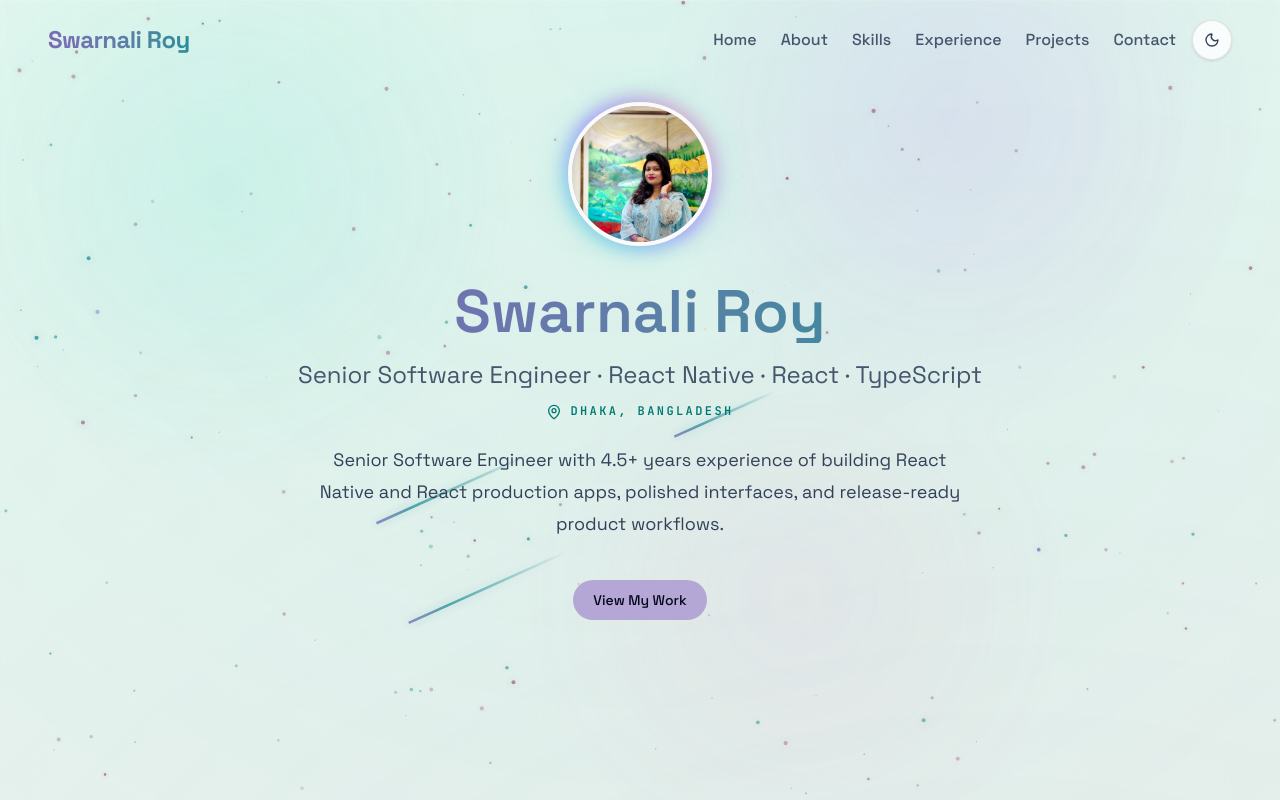
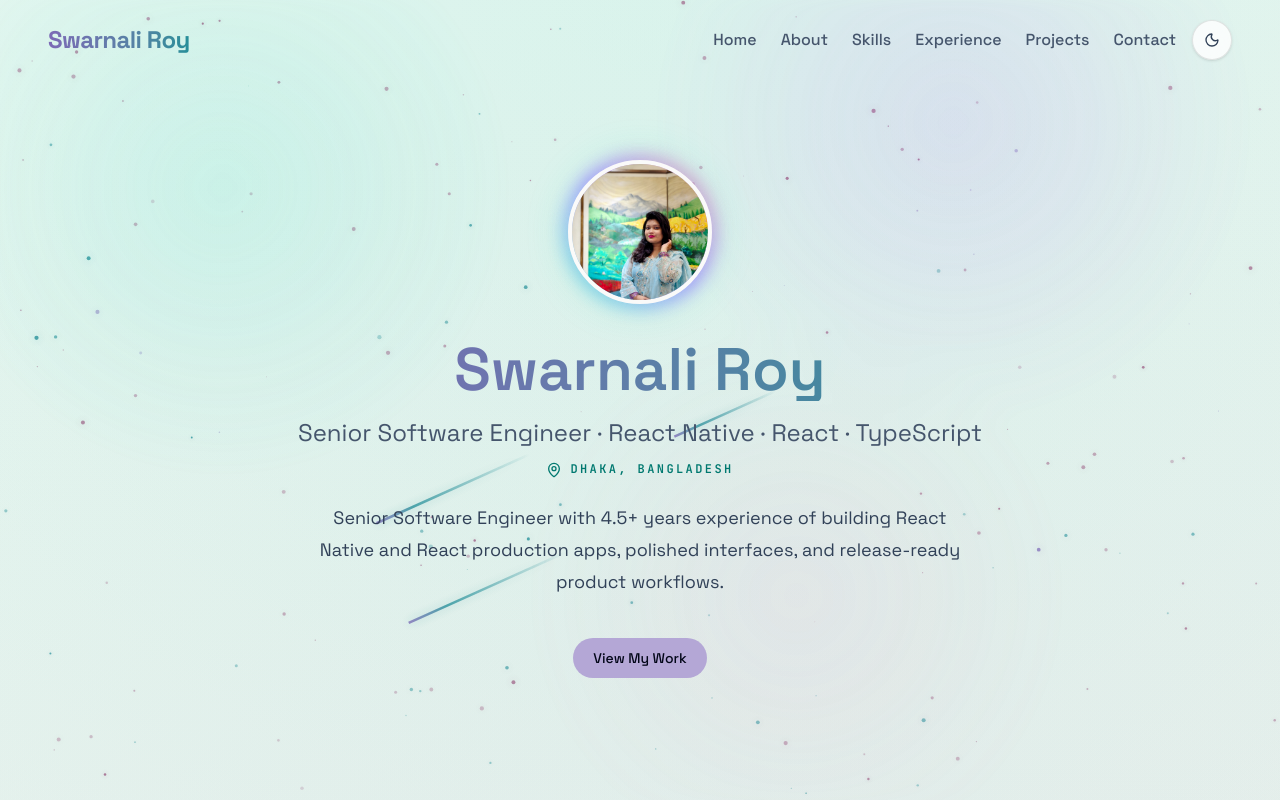
Before and after one commit to SwarnaliRoy94/swarnali-roy-portfolio, a Next.js app: page / in a window 1280 px wide. Shown: the top 800 px of the page. Built offline with nearby package versions, Linux system fonts and the light colour scheme.

Commit message:
added padding

```diff
--- a/src/components/portfolio-page.tsx
+++ b/src/components/portfolio-page.tsx
@@ -360,7 +360,7 @@ export function PortfolioPage() {
 
       <div className="relative z-10" id="content">
         <section
-          className="container-page flex min-h-[88svh] flex-col items-center justify-center py-24 text-center"
+          className="container-page flex min-h-[100svh] flex-col items-center justify-center pb-24 pt-32 text-center"
           id="top"
         >
           <motion.div
```
